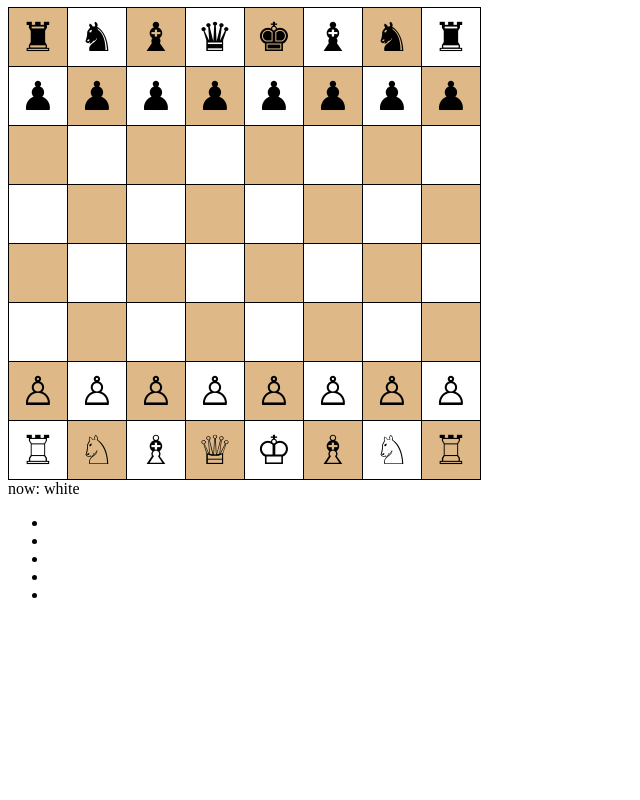
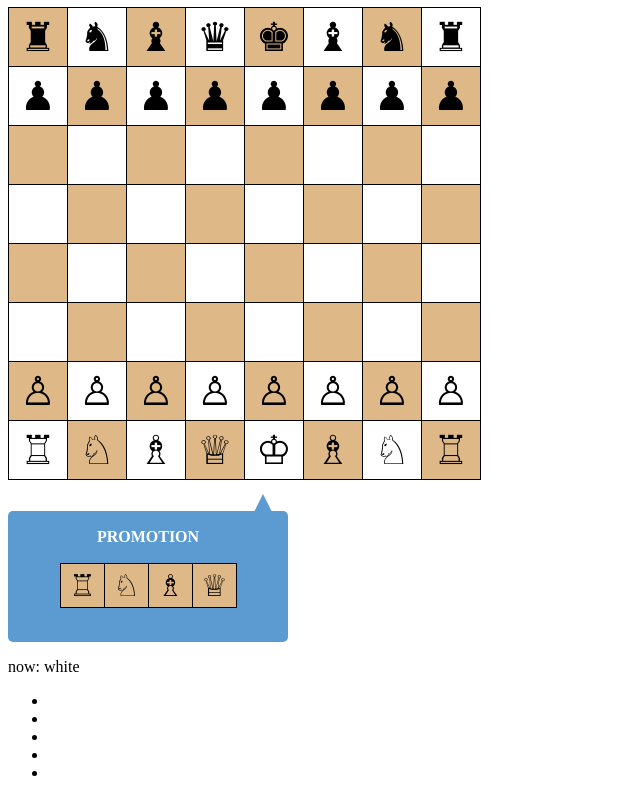
Before and after one commit to HaejinBae/test2, a React app in the folder chess220401/: page / in a window 1280 px wide. Shown: the whole page, without its empty margins (0-640 px from the left). Built offline with nearby package versions, Linux system fonts and the light colour scheme.

Commit message:
프로모션 구현 중
끝 줄 위/아래에 창 띄우기(말풍선처럼)
폰이 끝에 도달하면 해당 좌표 저장

```diff
--- a/chess220401/src/components/Game.js
+++ b/chess220401/src/components/Game.js
@@ -1,5 +1,6 @@
 import React from "react";
 import Board from "./Board";
+import Pieces from "./Pieces";
 
 export default class Game extends React.Component{
     constructor(props){
@@ -97,7 +98,8 @@ export default class Game extends React.Component{
             next: 'white',
             black_king_pos: [0,4],
             white_king_pos: [7,4],
-            check_path: null
+            check_path: null,
+            promotion: null
         };
         console.log(this.state.history);
     }
@@ -520,21 +522,25 @@ export default class Game extends React.Component{
                 //체크 판단
                 if(spc=='king'){
                     if(scmp=='white'){
-                        this.state.white_king_pos = [po[0],po[1]];
+                        this.state.white_king_pos = [po];
                     }else if(scmp=='black'){
-                        this.state.black_king_pos = [po[0],po[1]];
+                        this.state.black_king_pos = [po];
                     }
                 }else{
                     //프로모션
-                    // if(spc=='pawn'){
-                    //     if(scmp=='white'){
-                    //         if(po[1]==0){
-                    //             //
-                    //         }
-                    //     }else if(scmp=='black'){
-                    //         //
-                    //     }
-                    // }
+                    if(spc=='pawn'){
+                        if(scmp=='white'){
+                            if(po[0]==0){
+                                this.state.promotion = [po];
+                                console.log('pro:'+this.state.promotion);
+                            }
+                        }else if(scmp=='black'){
+                            if(po[0]==7){
+                                this.state.promotion = [po];
+                                console.log('pro:'+this.state.promotion);
+                            }
+                        }
+                    }
                     let chk_check = [];
                     let rival_king_pos = (scmp=='white'? this.state.black_king_pos:this.state.white_king_pos);
                     console.log(rival_king_pos);
@@ -621,6 +627,7 @@ export default class Game extends React.Component{
                 <div className="game-board">
                     <Board select={(p)=>this.selectedPiece(p)} squares={current.squares}/>
                 </div>
+                <Pieces next={this.state.next}/>
                 <div id="selected">
                     <p>now: {this.state.next}</p>
                     <ul>
--- a/chess220401/src/components/Pieces.js
+++ b/chess220401/src/components/Pieces.js
@@ -1,24 +1,30 @@
-// import React,{Component} from "react";
+import React,{Component} from "react";
 
-// export default class Pieces extends Component{
-//     constructor(props){
-//         super(props);
+export default class Pieces extends Component{
+    constructor(props){
+        super(props);
+    }
 
-//         this.state={
-//             status: 'alive'
-//         };
-//     }
+    render(){
+        return(
+            <div id="pieces">
+                <p>PROMOTION</p>
+                <button id="rook">{this.props.next=='black'?'♜':'♖'}</button>
+                <button id="knight">{this.props.next=='black'?'♞':'♘'}</button>
+                <button id="bishop">{this.props.next=='black'?'♝':'♗'}</button>
+                <button id="queen">{this.props.next=='black'?'♛':'♕'}</button>
+            </div>
+        );
+    }
+}
 
 
+// function Pieces(props){
+//     return(
+//         <button className="square" onClick={props.onClick}>
+//             {props.value}
+//         </button>
+//     );
 // }
 
-
-function Pieces(props){
-    return(
-        <button className="square" onClick={props.onClick}>
-            {props.value}
-        </button>
-    );
-}
-
-export default Pieces;
+// export default Pieces;
--- a/chess220401/src/components/Square.js
+++ b/chess220401/src/components/Square.js
@@ -8,7 +8,6 @@ export default class Square extends Component{
     render(){
         return(
             <button className="square"
-                piece={this.props.piece} camp={this.props.camp} pos={this.props.pos}
                 onClick={()=>this.props.f([this.props.value,this.props.pos,this.props.camp,this.props.piece])}>
                     {this.props.value}</button>
         );
--- a/chess220401/src/components/style.css
+++ b/chess220401/src/components/style.css
@@ -1,8 +1,43 @@
 #board{
     width: 480px;
 }
-#selected{
+#selected, #pieces{
     clear: both;
+}
+#pieces{
+    height: 130px;
+    width:280px;
+    background-color: rgb(92, 155, 209);
+    position:relative;
+    margin-top:90px;
+    border-radius: 5px;
+    text-align: center;
+    padding-top:1px;
+}
+#pieces::after{
+    content:'';
+    width:0;
+    height:0;
+    position:absolute;
+    border-top: 30px solid transparent;
+    border-right: 15px solid transparent;
+    border-left: 15px solid transparent;
+    border-bottom: 30px solid rgb(92, 155, 209);
+    margin-top:-100px;
+    right:10px;
+}
+#pieces button{
+    width: 45px;
+    height: 45px;
+    font-size: 30px;
+    border: 1px solid black;
+    margin: -1px -1px 0 0;
+    background-color: burlywood;
+}
+#pieces p{
+    height:20px;
+    color:white;
+    font-weight: bold;
 }
 
 
```
